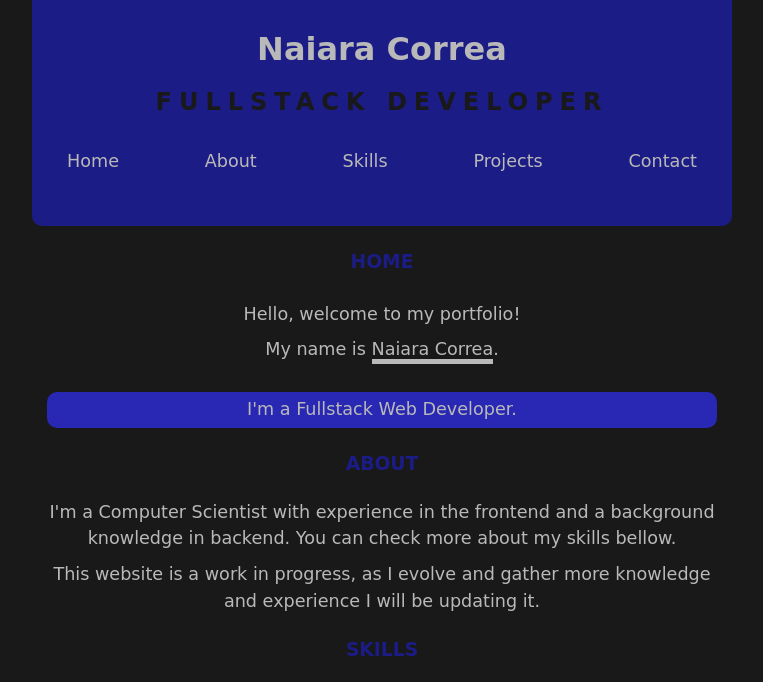
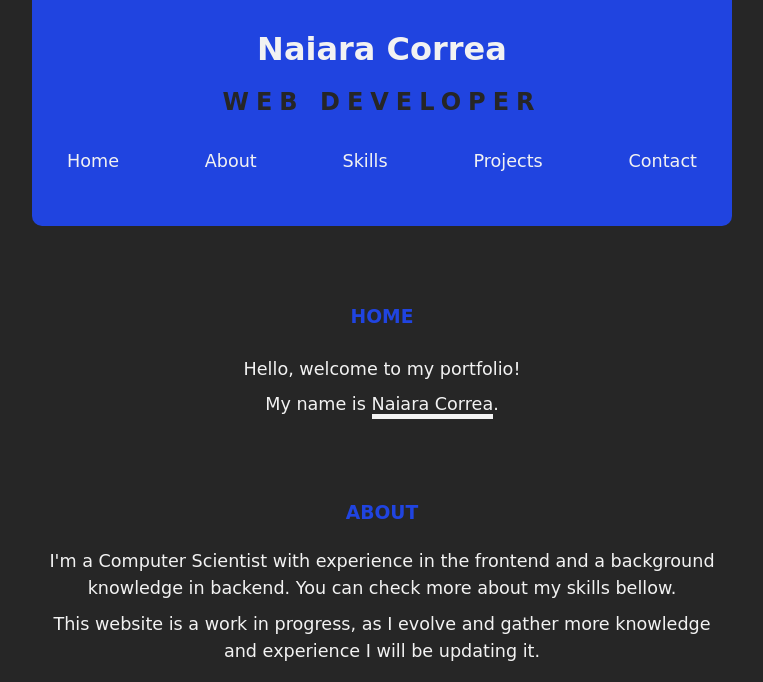
Before and after one commit to correa0inaiara/portfolio, a website: page www/index.html in a window 1280 px wide. Shown: the top 682 px of the page, without its empty margins (258-1021 px from the left). Drawn offline with Linux system fonts and the light colour scheme.

Commit message:
ajustes de portfolio

```diff
--- a/www/assets/css/style.css
+++ b/www/assets/css/style.css
@@ -21,7 +21,7 @@ body {
 /* header */
 
 header {
-	background-color: var(--fourth-color);
+	background-color: var(--third-color);
     text-align: center;
 	border-bottom-right-radius: 10px;
     border-bottom-left-radius: 10px;
@@ -45,7 +45,7 @@ nav {
 	border-radius: 10px;
     padding: 15px;
     color: var(--second-color);
-    background-color: var(--fourth-color);
+    /* background-color: var(--fourth-color); */
 }
 
 nav ul {
@@ -85,14 +85,14 @@ main {
 
 /* section */
 section {
-	margin: 15px;
+	margin: 80px 15px;
 }
 
 section h3 {
 	text-align: center;
 	text-transform: uppercase;
 	margin: 25px 0;
-	color: var(--fourth-color);
+	color: var(--third-color);
 }
 
 section p {
--- a/www/assets/css/variables.css
+++ b/www/assets/css/variables.css
@@ -1,6 +1,6 @@
 :root {
-	--first-color: #191919;
-	--second-color: #b9b9b9;
-	--third-color: rgb(40, 40, 180);
+	--first-color: #262626;
+	--second-color: #F2F2F2;
+	--third-color: #2044E0;
 	--fourth-color: rgb(28, 28, 134);
 }
--- a/www/index.html
+++ b/www/index.html
@@ -12,7 +12,7 @@
 	<header>
 		<div class="name">
 			<h1 class="title">Naiara Correa</h1>
-			<h2 class="subtitle">Fullstack Developer</h2>
+			<h2 class="subtitle">Web Developer</h2>
 		</div>
 		<nav>
 			<ul>
@@ -42,9 +42,6 @@
 				<br />My name is
 				<span 		class="home-introduction__name">Naiara Correa</span>.
 			<p>
-			<p class="home-paragraph home-highlight">
-				I'm a Fullstack Web Developer.
-			</p>
 		</section>
 		<section id="about">
 			<h3>About</h3>
```
